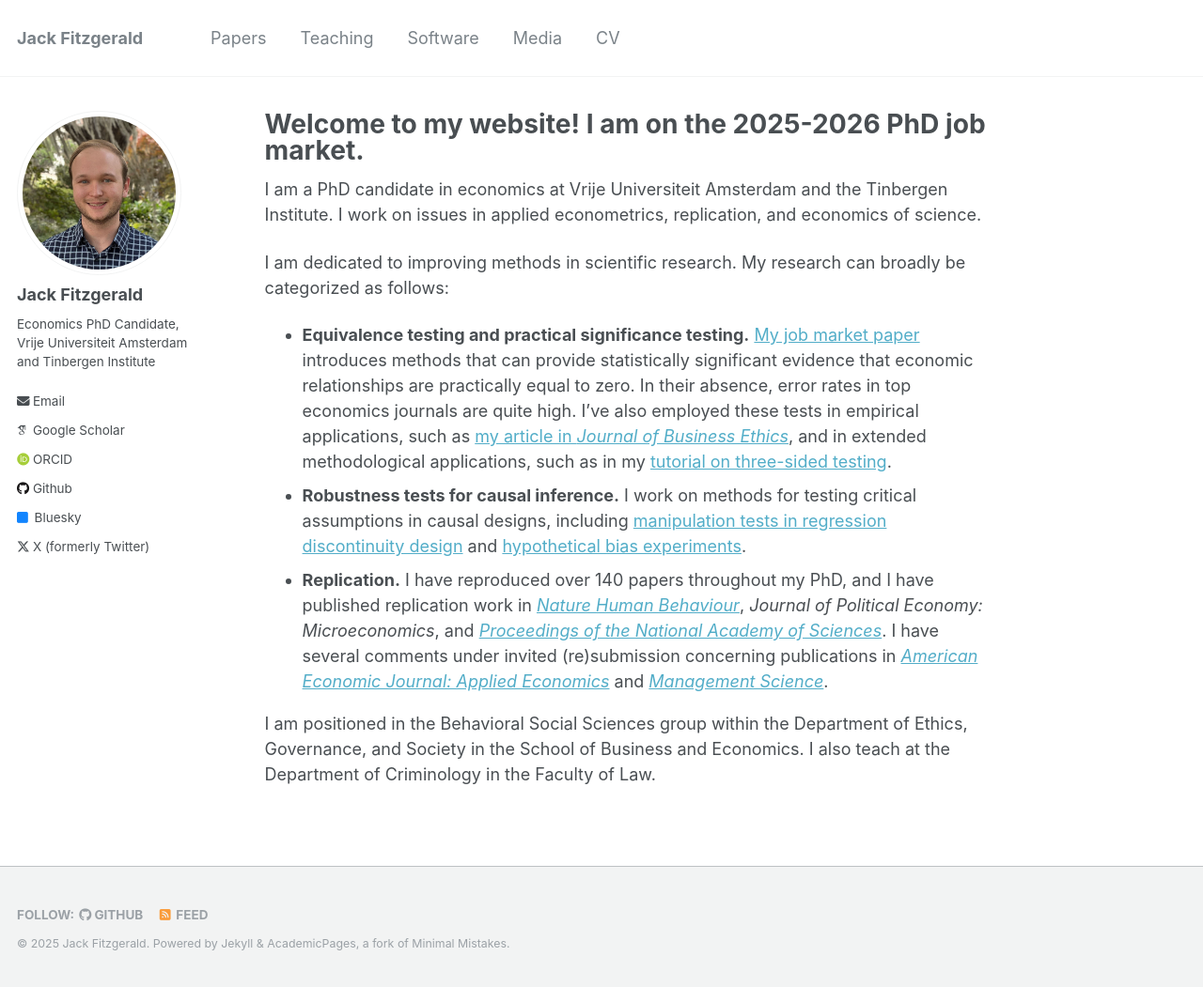
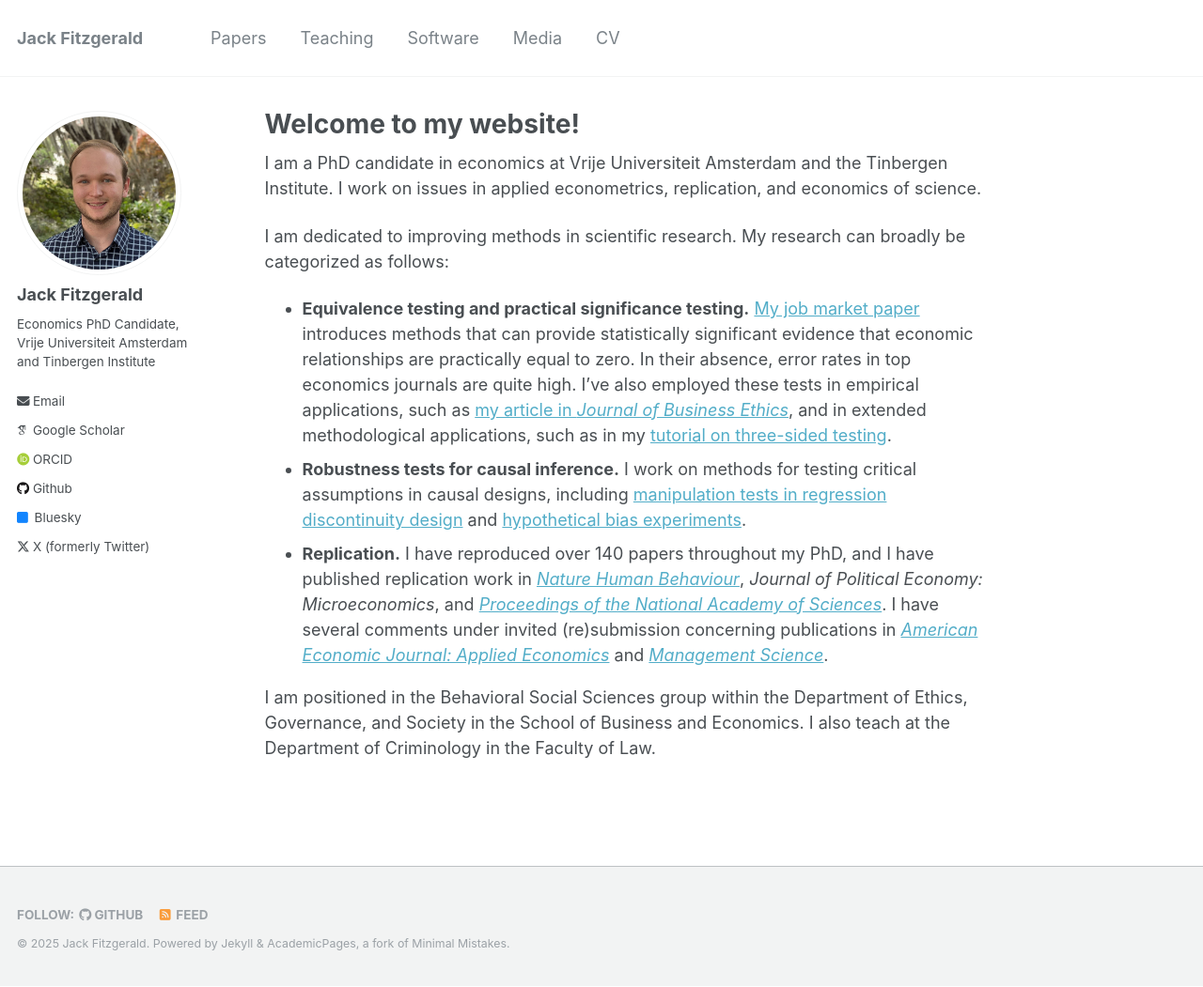
Before and after one commit to jack-fitzgerald/jack-fitzgerald.github.io, a Jekyll site: the page built from _pages/about.md, in a window 1280 px wide and 1051 px high. Shown: the whole window at 94% size. Built offline with Jekyll 4.4.1, drawn with Linux system fonts in a browser that asks for light colours; some web fonts are replaced.

Commit message:
Update about.md

```diff
--- a/_pages/about.md
+++ b/_pages/about.md
@@ -1,6 +1,6 @@
 ---
 permalink: /
-title: "Welcome to my website! I am on the 2025-2026 PhD job market."
+title: "Welcome to my website!"
 author_profile: true
 redirect_from:
   - /about/
```
